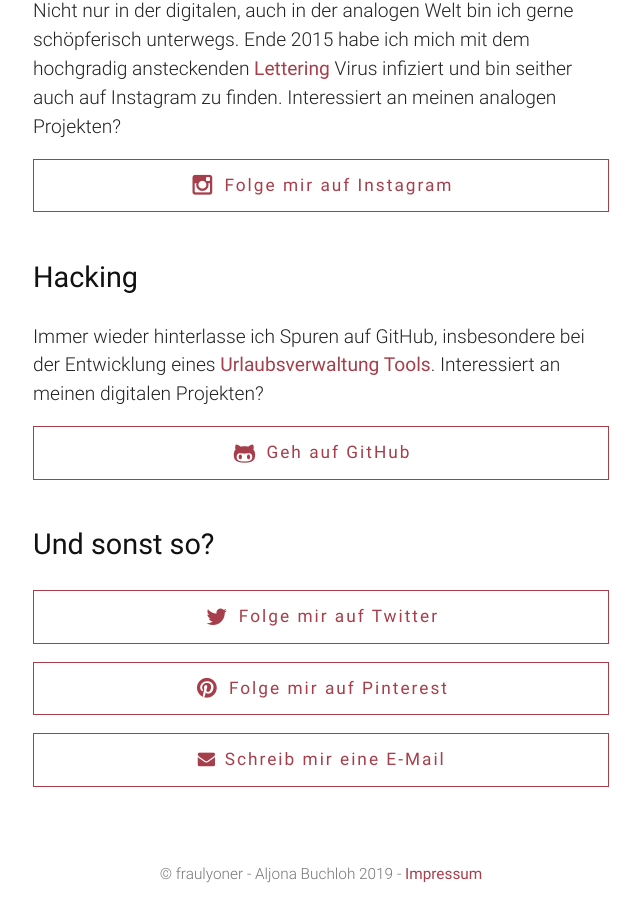
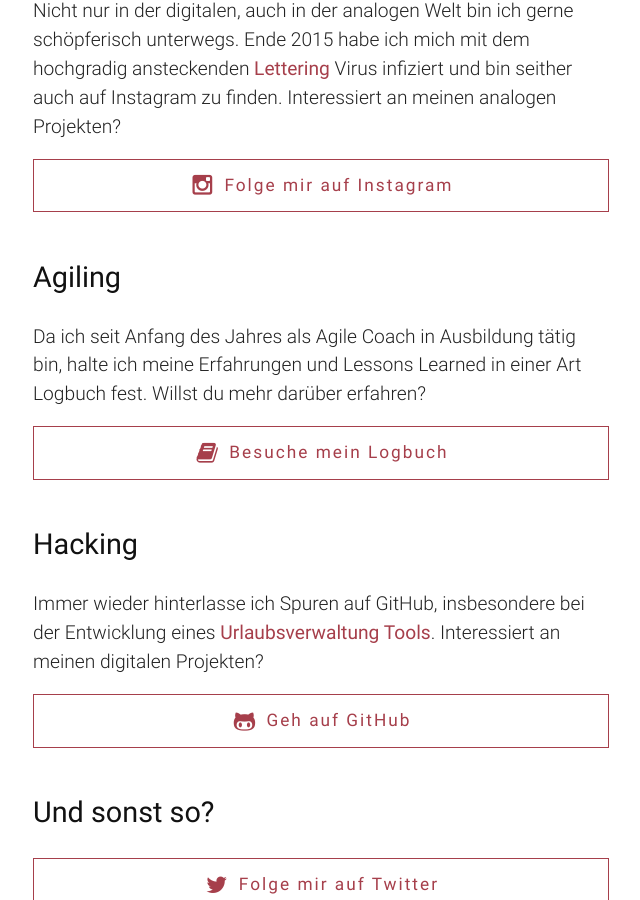
Before and after one commit to fraulyoner/fraulyoner.github.io, a Jekyll site: the page built from index.html, in a window 1280 px wide and 900 px high, scrolled down 994 px. Shown: the whole window, without its empty margins (319-959 px from the left). Built offline with Jekyll 4.4.1, drawn with Linux system fonts in a browser that asks for light colours.

Commit message:
Add section about agile blog

```diff
--- a/_config.yml
+++ b/_config.yml
@@ -13,6 +13,7 @@ links:
   where2dump: https://where2dump.com
   lettering: https://www.smashingmagazine.com/2013/01/understanding-difference-between-type-and-lettering/
   blog: https://www.meinimalismus.de/
+  agile: https://blog.fraulyoner.de/
 
 # Set the Sass partials directory due to use of @imports
 sass:
--- a/index.html
+++ b/index.html
@@ -47,6 +47,19 @@ layout: default
 </section>
 
 <section>
+  <h2>Agiling</h2>
+
+  <p>
+    Da ich seit Anfang des Jahres als Agile Coach in Ausbildung t&auml;tig bin,
+    halte ich meine Erfahrungen und Lessons Learned in einer Art Logbuch fest.
+    Willst du mehr dar&uuml;ber erfahren?
+    <a class="button" target="_blank" href="{{ site.links.agile }}">
+      <i class="fa fa-lg fa-fw fa-book"></i> Besuche mein Logbuch
+    </a>
+  </p>
+</section>
+
+<section>
   <h2>Hacking</h2>
 
   <p>
```
Also changed, not shown: index_en.html (+13 -0 lines).
